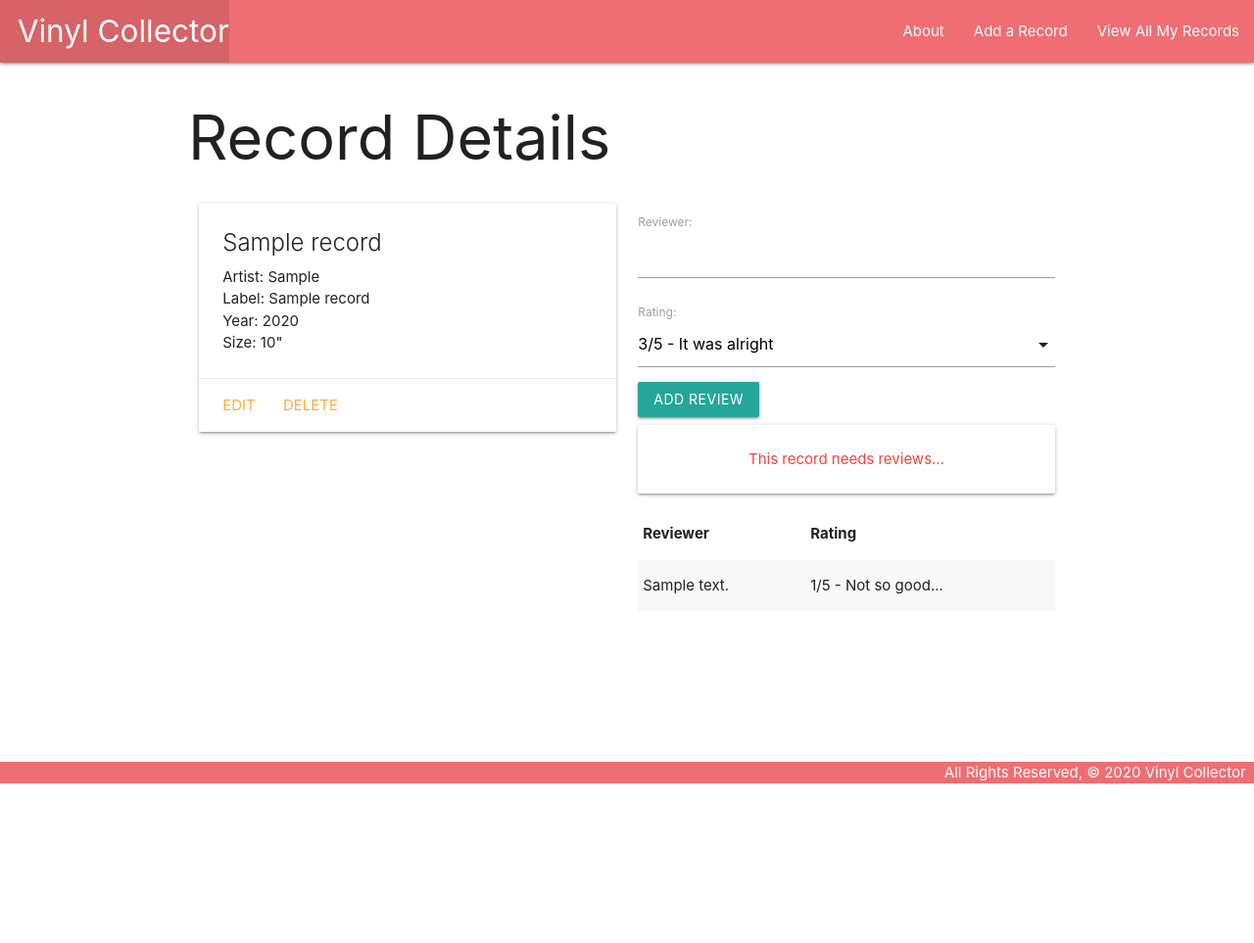
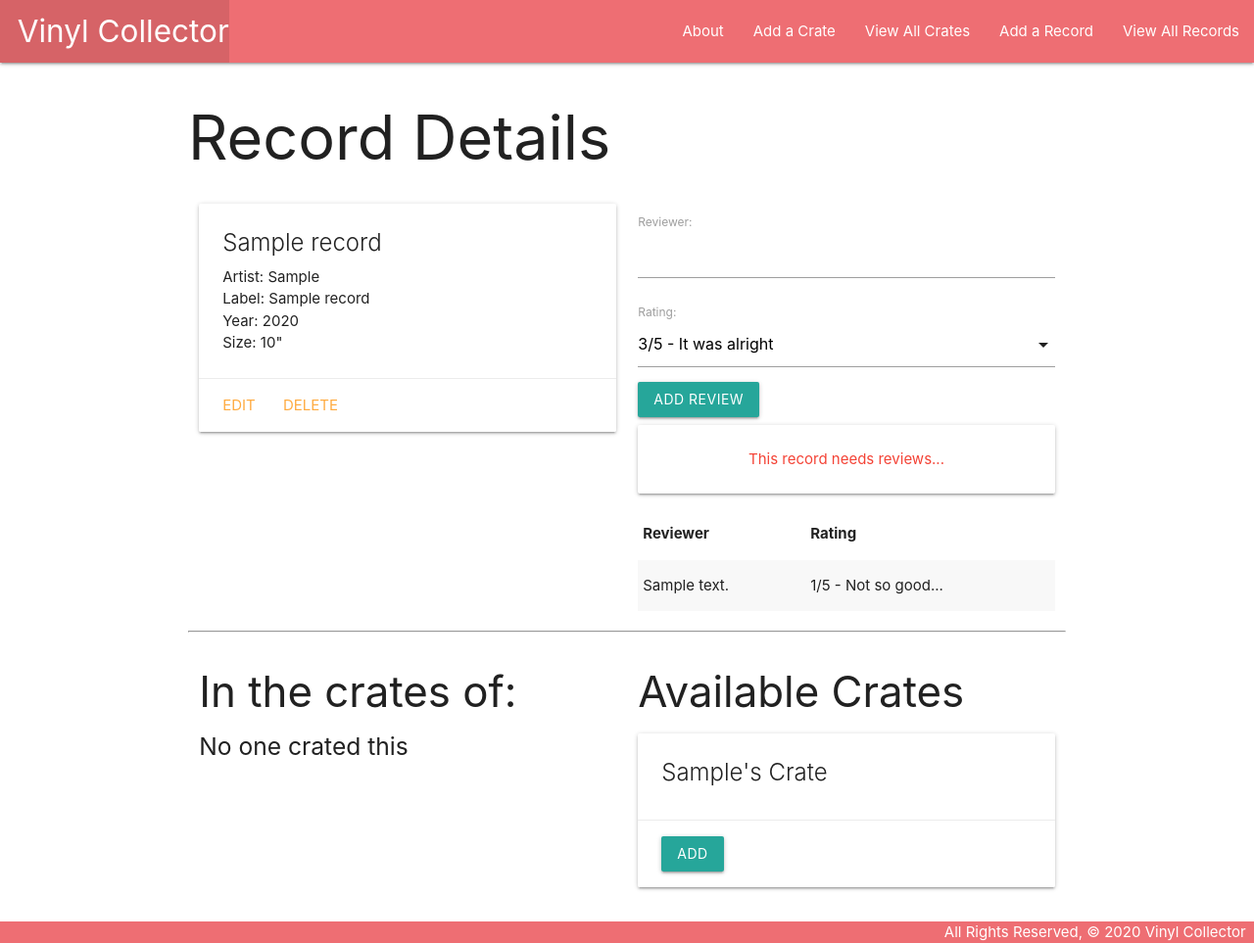
Before and after one commit to imalakamens/django_collector, a Django app: page /records/1/ in a window 1280 px wide. Shown: the whole page at 98% size. Before the commit the page ends 800 px from the top, so only its background shows below. Run offline with Django 3.2, Linux system fonts and the light colour scheme; tables that the repository leaves empty hold one stand-in row (values such as "Sample post").

Commit message:
related m:m models, did lots of styling and routing; big commut

```diff
--- a/main_app/admin.py
+++ b/main_app/admin.py
@@ -1,5 +1,6 @@
 from django.contrib import admin
-from .models import Record, Review
+from .models import Record, Review, Crate
 # Register your models here.
 admin.site.register(Record)
 admin.site.register(Review)
+admin.site.register(Crate)
--- a/main_app/models.py
+++ b/main_app/models.py
@@ -38,3 +38,13 @@ class Review(models.Model):
 
     def __str__(self):
         return f'{self.get_rating_display()}'
+
+class Crate(models.Model):
+    owner = models.CharField(max_length=50)
+    records = models.ManyToManyField(Record)
+
+    def __str__(self):
+        return f'{self.owner}\'s crate'
+
+    def get_absolute_url(self):
+        return reverse('crates_detail', kwargs={'pk' : self.id})
--- a/main_app/templates/base.html
+++ b/main_app/templates/base.html
@@ -20,8 +20,10 @@
         </ul>
         <ul class="right">
           <li><a href="{% url 'about' %}">About</a></li>
+          <li><a href="{% url 'crates_create' %}">Add a Crate</a></li>
+          <li><a href="{% url 'crates_index' %}">View All Crates</a></li>
           <li><a href="{% url 'records_create' %}">Add a Record</a></li>
-          <li><a href="{% url 'index' %}">View All My Records</a></li>
+          <li><a href="{% url 'index' %}">View All Records</a></li>
         </ul>
       </div>
     </nav>
--- a/main_app/templates/main_app/record_confirm_delete.html
+++ b/main_app/templates/main_app/record_confirm_delete.html
@@ -7,7 +7,7 @@
 
   <form action="" method="POST">
     {% csrf_token %}
-    <input type="submit" valute="Yup-DELETE IT!" class="btn" >
+    <input type="submit" value="Yup-DELETE IT!" class="btn" >
     <a href="{% url 'detail' record.id %}">Nevermind...</a>
   </form>
 {% endblock %}
--- a/main_app/templates/records/detail.html
+++ b/main_app/templates/records/detail.html
@@ -49,6 +49,49 @@
   </div>
 </div>
 
+<hr>
+<div class="row">
+  <div class="col s6">
+    <h3>In the crates of:</h3>
+    {% if record.crate_set.count %}
+      {% for crate in record.crate_set.all%}
+      <div class="card">
+        <div class="card-content">
+          <span class="card-title">
+            <span style="color:blueviolet">{{crate.owner}}</span>
+          </span>
+        </div>
+      </div>
+      {% endfor %}
+    {% else %}
+      <h5>No one crated this</h5>
+    {% endif %}
+  </div>
+  <div class="col s6">
+    <h3>Available Crates</h3>
+    {% if crates.count %} <!-- RESUME HERE!-->
+      {% for crate in crates.all %}
+        <div class="card">
+          <div class="card-content">
+            <span class="card-title">
+              <span>{{crate.owner}}'s</span> Crate
+            </span>
+          </div>
+          <div class="card-action">
+            <form action="{% url 'assoc_crate' record.id crate.id%}" method="POST">
+              {% csrf_token %}
+              <button type="submit" class="btn">Add</button>
+            </form>
+          </div>
+        </div>
+        {% endfor %}
+      {% else %}
+        <h5>Everyone has this already...</h5>
+      {% endif %}
+  </div>
+
+</div>
+
 <script>
   const selectEl = document.getElementById('id_rating');
   M.FormSelect.init(selectEl);
--- a/main_app/urls.py
+++ b/main_app/urls.py
@@ -10,4 +10,10 @@ urlpatterns = [
     path('records/<int:pk>/update/',views.RecordUpdate.as_view(), name='records_update'),
     path('records/<int:pk>/delete/',views.RecordDelete.as_view(), name='records_delete'),
     path('records/<int:record_id>/add_review', views.add_review, name='add_review'),
+    path('records/<int:record_id>/assoc_crate/<int:crate_id>/', views.assoc_crate, name='assoc_crate'),
+    path('crates/', views.CrateList.as_view(), name='crates_index'),
+    path('crates/<int:pk>/', views.CrateDetail.as_view(), name='crates_detail'),
+    path('crates/create/', views.CrateCreate.as_view(), name='crates_create'),
+    path('crates/<int:pk>/update/', views.CrateUpdate.as_view(), name='crates_update'),
+    path('crates/<int:pk>/delete/', views.CrateDelete.as_view(), name='crates_delete'),
 ]
--- a/main_app/views.py
+++ b/main_app/views.py
@@ -1,6 +1,7 @@
 from django.shortcuts import render, redirect
 from django.views.generic.edit import CreateView, UpdateView, DeleteView
-from .models import Record
+from django.views.generic import ListView, DetailView
+from .models import Record, Crate
 from .forms import ReviewForm
 
 # Create your views here.
@@ -18,9 +19,10 @@ def records_index(request):
 
 def records_detail(request, record_id):
     record = Record.objects.get(id=record_id)
+    orphan_crates = Crate.objects.exclude(id__in = record.crate_set.all().values_list('id'))
     review_form = ReviewForm()
     return render(request, 'records/detail.html', {
-        'record' : record, 'review_form' : review_form
+        'record' : record, 'review_form' : review_form, 'crates': orphan_crates
         })
 
 class RecordCreate(CreateView):
@@ -42,3 +44,25 @@ def add_review(request, record_id):
         new_review.record_id = record_id
         new_review.save()
     return redirect('detail', record_id=record_id)
+
+class CrateList(ListView):
+    model = Crate
+
+class CrateDetail(DetailView):
+    model = Crate
+
+class CrateCreate(CreateView):
+    model = Crate
+    fields = ['owner']
+
+class CrateUpdate(UpdateView):
+    model = Crate
+    fields = ['owner']
+
+class CrateDelete(DeleteView):
+    model = Crate
+    success_url = '/crates/'
+
+def assoc_crate(request, record_id, crate_id):
+    Crate.objects.get(id=crate_id).records.add(record_id)
+    return redirect('detail', record_id=record_id)
```
Also changed, not shown: main_app/templates/main_app/crate_confirm_delete.html (added, +13 -0 lines), main_app/templates/main_app/crate_detail.html (added, +26 -0 lines), main_app/templates/main_app/crate_form.html (added, +18 -0 lines), main_app/templates/main_app/crate_list.html (added, +13 -0 lines), main_app/migrations/0002_crate.py (added).
